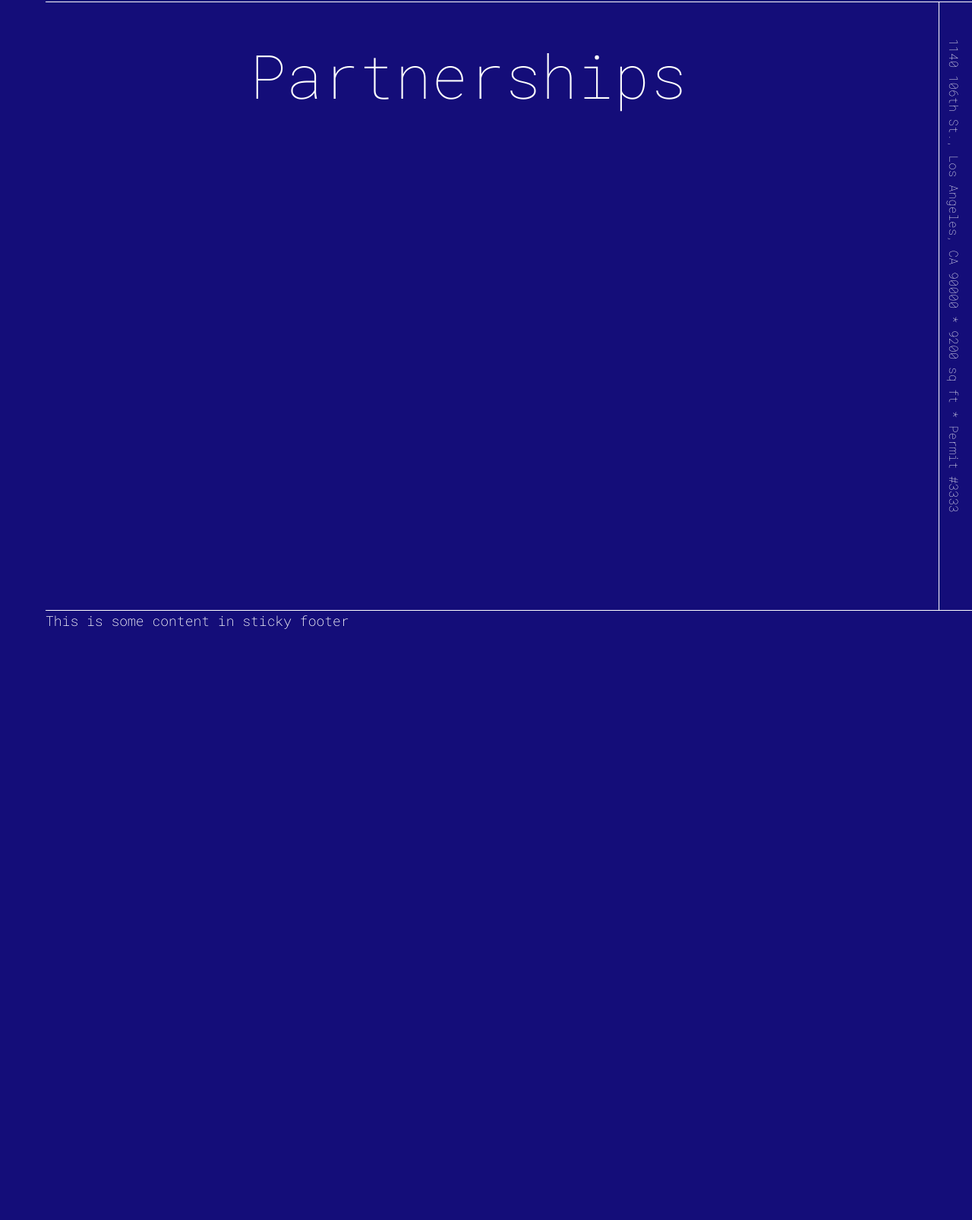
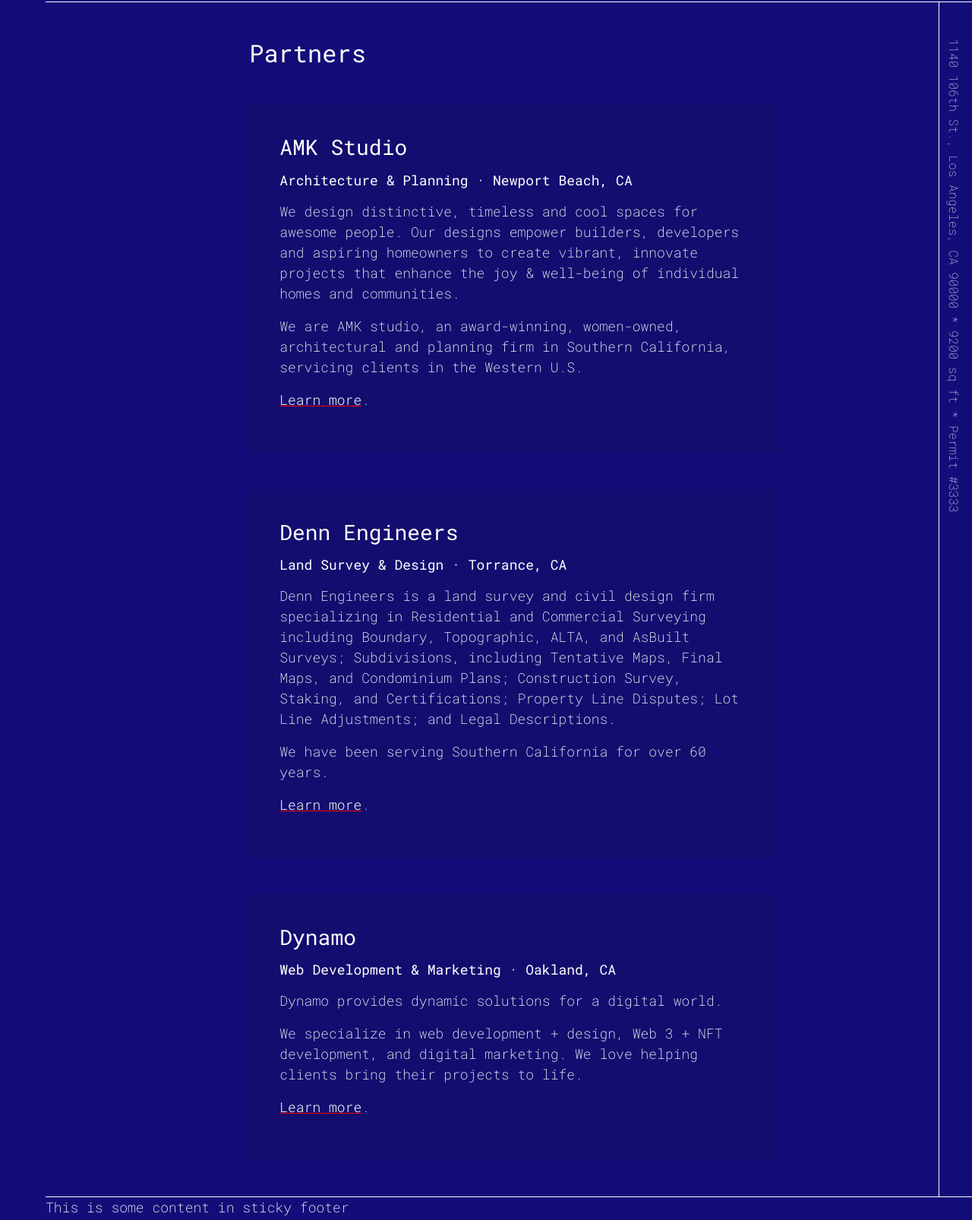
Before and after one commit to darrindevs/r2, a Gatsby site: page /partners in a window 1280 px wide. Shown: the part 72-1678 px from the top of the page at 76% size. Before the commit the page ends 919 px from the top, so only its background shows below. Built offline with nearby package versions, Linux system fonts and the light colour scheme; Gatsby itself is replaced by a stand-in of ours.

Commit message:
update partners

```diff
--- a/src/components/nav-dark.js
+++ b/src/components/nav-dark.js
@@ -13,7 +13,7 @@
         <Link className="me-3" to="/about">About</Link>
         <Link className="me-3" to="/faq">FAQ</Link>
         <Link className="me-3" to="/blog">Blog</Link>
-        <Link className="me-3" to="/partnerships">Partners</Link>
+        <Link className="me-3" to="/partners">Partners</Link>
         <Link className="me-3" to="/whitepaper">Whitepaper</Link>
         </Navbar.Text>
       </Navbar.Collapse>
--- a/src/pages/partners.js
+++ b/src/pages/partners.js
@@ -1,23 +1,39 @@
-// Step 1: Import React
-import * as React from 'react'
-import { Container } from 'react-bootstrap'
+import * as React from "react"
 import { Link } from "gatsby"
 
 import Layout from "../components/layout"
 import Seo from "../components/seo"
 
-// Step 2: Define your component
-const PartnershipsPage = () => {
-  return (
-    <Layout>
-        <Seo title="Partnerships" />
-      <main>
-        <h1>Partnerships</h1>
-      </main>
-    </Layout>
+const Partners = () => (
+  <Layout>
+    <Seo title="Partners" />
+    <main>
+        <h2>Partners</h2>
+        <div id="about" className="container-component mt-5 mb-5">
+          <h3 className='mb-3'>AMK Studio</h3>
+          <h5 className='mb-3'>Architecture & Planning &middot; Newport Beach, CA</h5>
+          <p>We design distinctive, timeless and cool spaces for awesome people.
+          Our designs empower builders, developers and aspiring homeowners to create vibrant, innovate projects that enhance the joy & well-being of individual homes and communities.</p>
+          <p>We are AMK studio, an award-winning, women-owned, architectural and planning firm in Southern California, servicing clients in the Western U.S.</p>
 
-  )
-}
+          <p><a href="https://www.amkstudio.com/" target="blank">Learn more</a>.</p>
+        </div>
+        <div id="about" className="container-component mt-5 mb-5">
+          <h3 className='mb-3'>Denn Engineers</h3>
+          <h5 className='mb-3'>Land Survey & Design &middot; Torrance, CA</h5>
+          <p>Denn Engineers is a land survey and civil design firm specializing in Residential and Commercial Surveying including Boundary, Topographic, ALTA, and AsBuilt Surveys; Subdivisions, including Tentative Maps, Final Maps, and Condominium Plans; Construction Survey, Staking, and Certifications; Property Line Disputes; Lot Line Adjustments; and Legal Descriptions.</p>
+          <p>We have been serving Southern California for over 60 years.</p>
+          <p><a href="http://www.denn.com/" target="blank">Learn more</a>.</p>
+        </div>
+        <div id="about" className="container-component mt-5 mb-5">
+          <h3 className='mb-3'>Dynamo</h3>
+          <h5 className='mb-3'>Web Development & Marketing &middot; Oakland, CA</h5>
+          <p>Dynamo provides dynamic solutions for a digital world.</p>
+          <p>We specialize in web development + design, Web 3 + NFT development, and digital marketing. We love helping clients bring their projects to life.</p>
+          <p><a href="https://www.dynamo.dev/" target="blank">Learn more</a>.</p>
+        </div>
+    </main>
+  </Layout>
+)
 
-// Step 3: Export your component
-export default PartnershipsPage
+export default Partners
```
